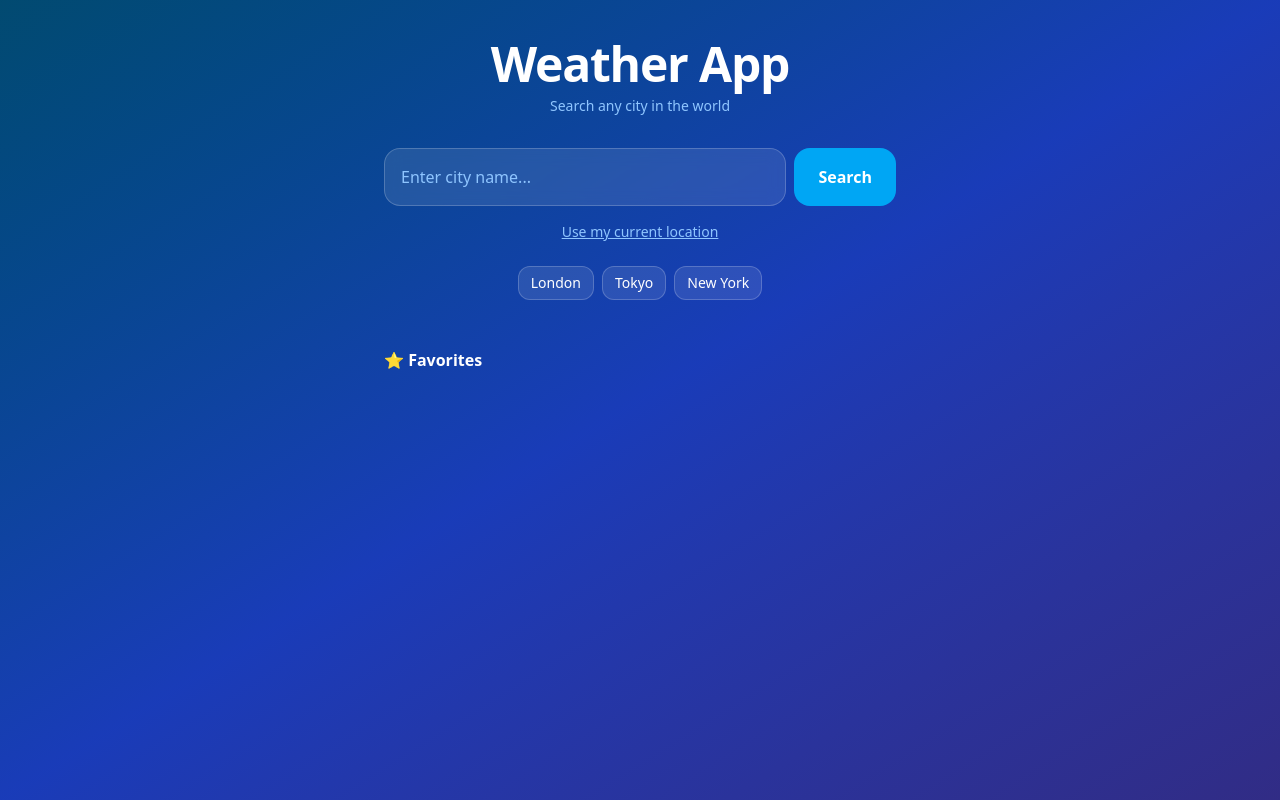
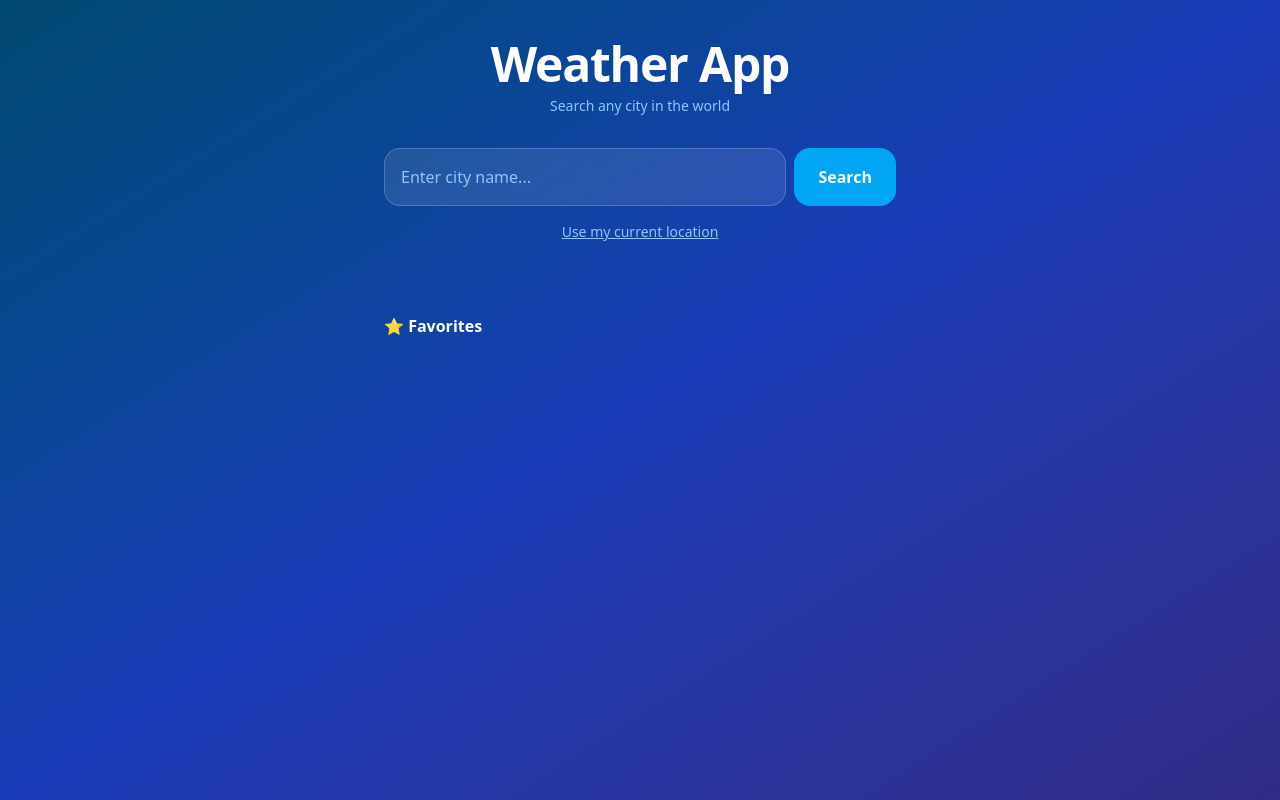
Before and after one commit to AadiAcharya/counter, a React (Vite) app: page /weather in a window 1280 px wide. Built offline with nearby package versions, Linux system fonts and the light colour scheme.

Commit message:
working on recent button

```diff
--- a/src/components/weather/Weather.jsx
+++ b/src/components/weather/Weather.jsx
@@ -15,7 +15,7 @@ const Weather = () => {
   const [city, setCity] = useState("");
   const [weather, setWeather] = useState(null);
   const [favorites, setFavorites] = useState([]);
-  const [recentCities, setRecentCities] = useState([])
+  const [recentCities, setRecentCities] = useState([]);
   const [error, setError] = useState("");
 
   async function loadData(city) {
@@ -32,20 +32,22 @@ const Weather = () => {
     }
   }
 
-  useEffect(()=> {
-    if(favorites.length > 0 ){
-   localStorage.setItem("favorites" , JSON.stringify(favorites))
+  useEffect(() => {
+    if (favorites.length > 0) {
+      localStorage.setItem("favorites", JSON.stringify(favorites));
+    }
+  }, [favorites]);
 
-    }
-  }, [favorites])
+  useEffect(() => {
+    const saved = localStorage.getItem("favorites");
+    console.log(saved);
+    // eslint-disable-next-line
+    if (saved) setFavorites(JSON.parse(saved));
+  }, []);
 
-  useEffect(()=> {
-    const saved = localStorage.getItem("favorites")
-    console.log(saved)
-    if(saved) setFavorites(JSON.parse(saved))
-  },[])
-
-
+  useEffect(() => {
+    const recent = localStorage.getItem("favorites");
+  });
 
   return (
     <div className="min-h-screen bg-linear-to-br from-sky-900 via-blue-800 to-indigo-900 flex flex-col items-center px-4 py-10">
@@ -83,15 +85,17 @@ const Weather = () => {
 
       {/* RECENT SEARCHES */}
       <div className="flex gap-2 flex-wrap justify-center mb-6">
-        <button className="bg-white/10 hover:bg-white/20 text-white text-sm rounded-xl px-3 py-1.5 transition-colors border border-white/20">
-          London
-        </button>
-        <button className="bg-white/10 hover:bg-white/20 text-white text-sm rounded-xl px-3 py-1.5 transition-colors border border-white/20">
-          Tokyo
-        </button>
-        <button className="bg-white/10 hover:bg-white/20 text-white text-sm rounded-xl px-3 py-1.5 transition-colors border border-white/20">
-          New York
-        </button>
+        {recentCities.slice(-3).map((city, index) => (
+          <button
+            key={index}
+            onClick={() => loadData(city)}
+            className="bg-white/10 hover:bg-white/20 text-white text-sm rounded-xl px-3 py-1.5 transition-colors border border-white/20"
+          >
+            {city}
+          </button>
+        ))}
+
+
       </div>
 
       {/* WEATHER CARD */}
@@ -172,7 +176,6 @@ const Weather = () => {
               {fav}
             </button>
           ))}
-
         </div>
       </div>
     </div>
```
